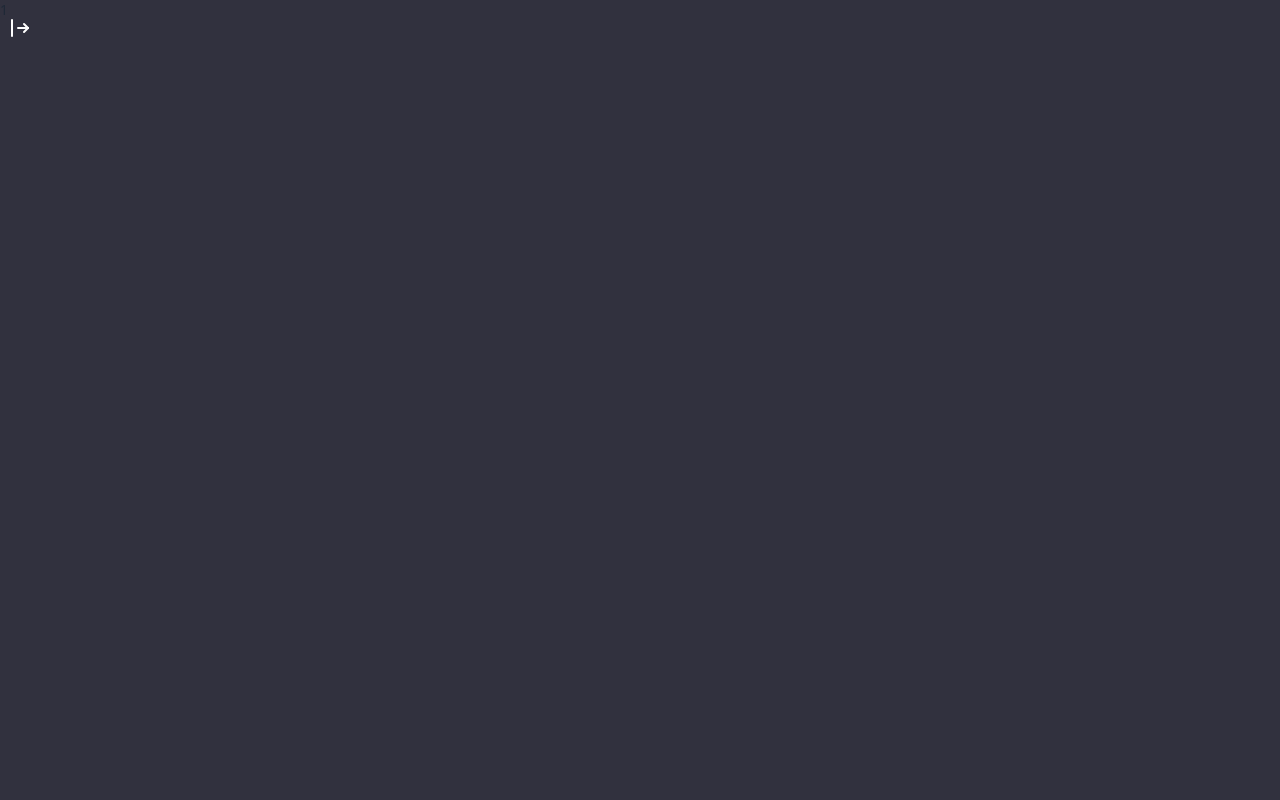
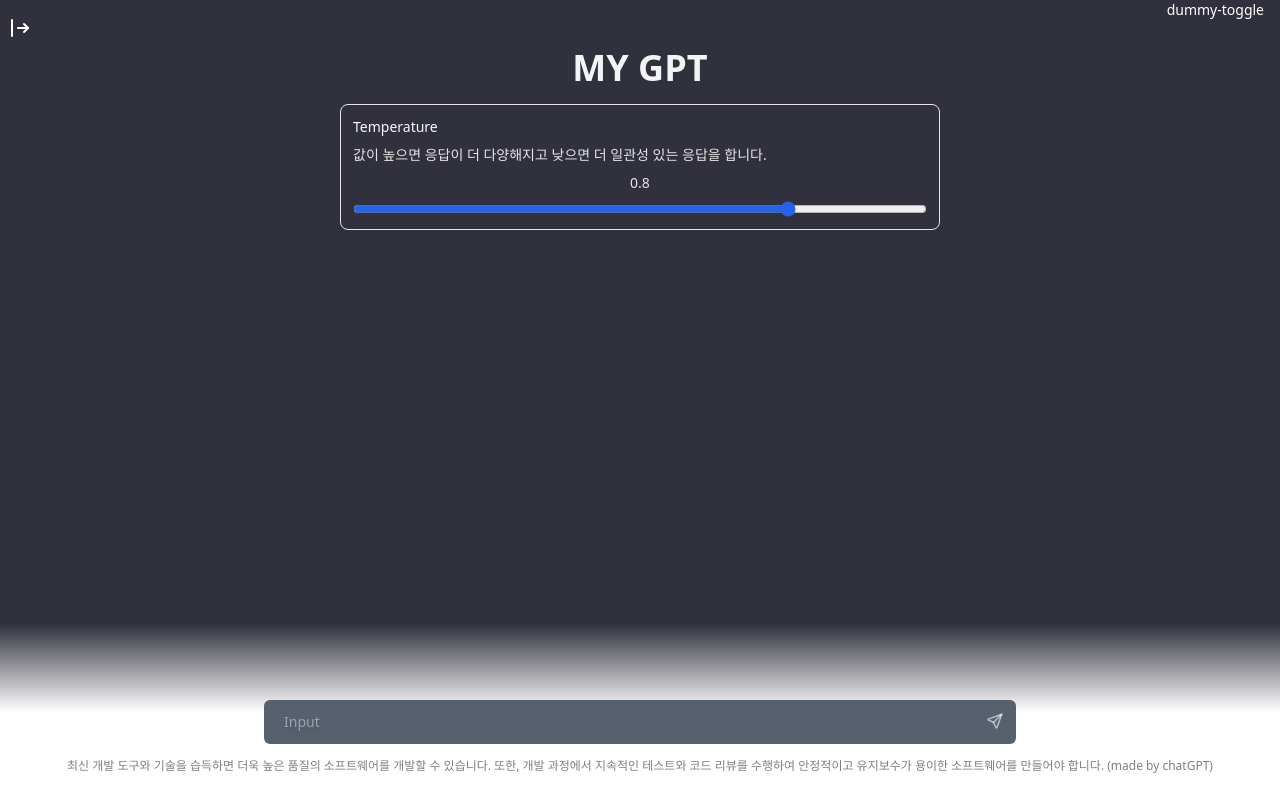
Before and after one commit to DevooKim/My-GPT-client, a Next.js app: page /chat/1 in a window 1280 px wide. Built offline with nearby package versions, Linux system fonts and the light colour scheme.

Commit message:
add input loader

```diff
--- a/components/Chat/Components/ChatInput.tsx
+++ b/components/Chat/Components/ChatInput.tsx
@@ -1,7 +1,8 @@
-import { IconSend } from "@tabler/icons-react";
-import { useRef } from "react";
+import { IconSend, IconLoader2 } from "@tabler/icons-react";
+import { useEffect, useRef, useState } from "react";
 
 export default function ChatInput() {
+    const [isLoading, setIsLoading] = useState<boolean>(false);
     const textareaRef = useRef<HTMLTextAreaElement>(null);
 
     const handleInput = () => {
@@ -10,6 +11,13 @@
         textarea.style.height = "auto";
         textarea.style.height = `${textarea.scrollHeight}px`;
     };
+
+    const dummyLoading = () => setIsLoading((p) => !p);
+    useEffect(() => {
+        if (isLoading) {
+            setTimeout(() => setIsLoading(false), 3000);
+        }
+    }, [isLoading]);
 
     return (
         <div className="absolute bottom-0 left-0 w-full pt-6 border-transparent bg-gradient-to-b from-transparent via-white to-white dark:border-white/20 dark:via-mygpt-second dark:to-mygpt">
@@ -22,8 +30,16 @@
                         onInput={handleInput}
                         rows={1}
                     />
-                    <button className="absolute p-1 rounded-sm right-2 top-2 text-white/60">
-                        <IconSend size={18} />
+                    <button
+                        className="absolute p-1 rounded-sm right-2 top-2 text-white/60"
+                        disabled={isLoading}
+                        onClick={dummyLoading}
+                    >
+                        {isLoading ? (
+                            <IconLoader2 className="animate-spin" size={18} />
+                        ) : (
+                            <IconSend size={18} />
+                        )}
                     </button>
                 </div>
             </div>
--- a/pages/chat/[id].tsx
+++ /dev/null
@@ -1,8 +0,0 @@
-import { useRouter } from "next/router";
-
-export default function Chat() {
-    const router = useRouter();
-    const { id } = router.query;
-
-    return <h1>{id}</h1>;
-}
```
Also changed, not shown: pages/[[...id]].tsx (renamed from pages/index.tsx).
